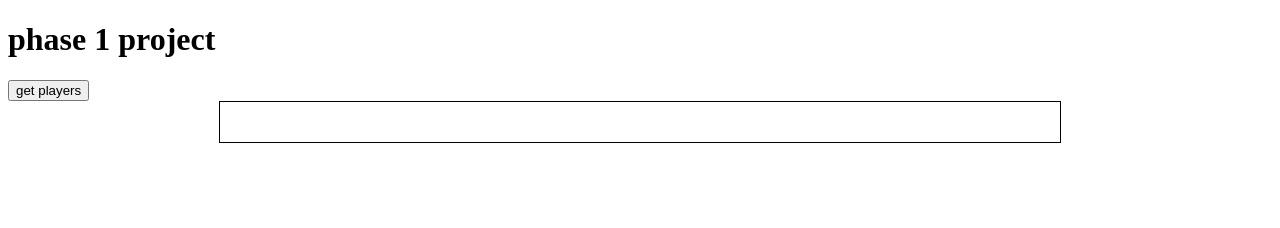
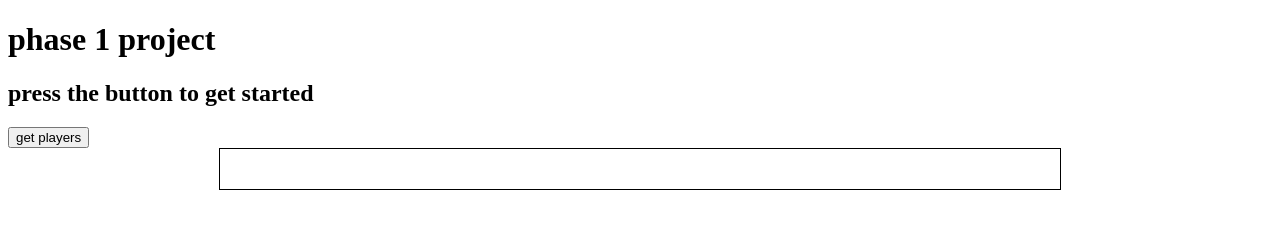
Before and after one commit to joshuakregg/project-phase-1, a plain HTML site: page index.html in a window 1280 px wide. Drawn offline with Linux system fonts and the light colour scheme.

Commit message:
adds html

```diff
--- a/index.html
+++ b/index.html
@@ -7,6 +7,7 @@
   </head>
   <body>
     <h1>phase 1 project</h1>
+    <h2>press the button to get started</h2>
     <button id = "my_button">get players</button>
     <div id = "my_div"></div>
     <!-- page content goes here -->
```
